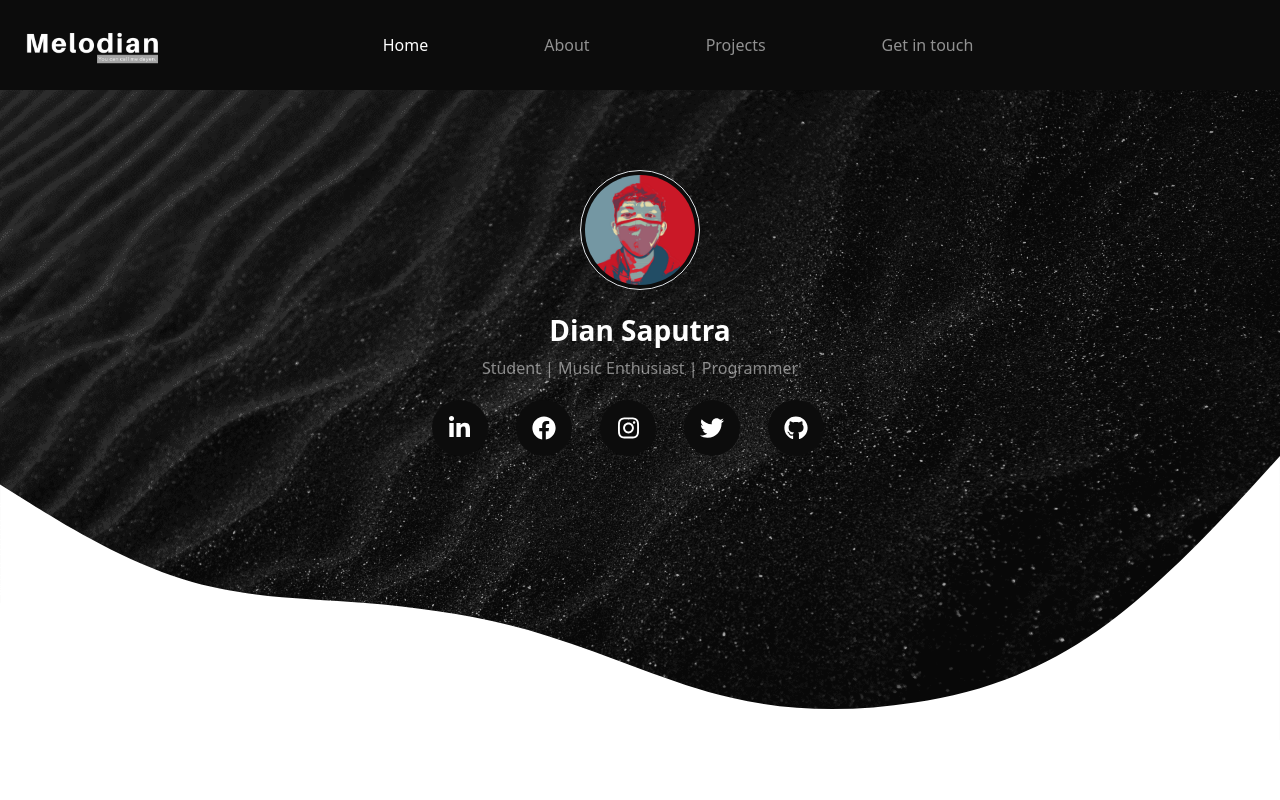
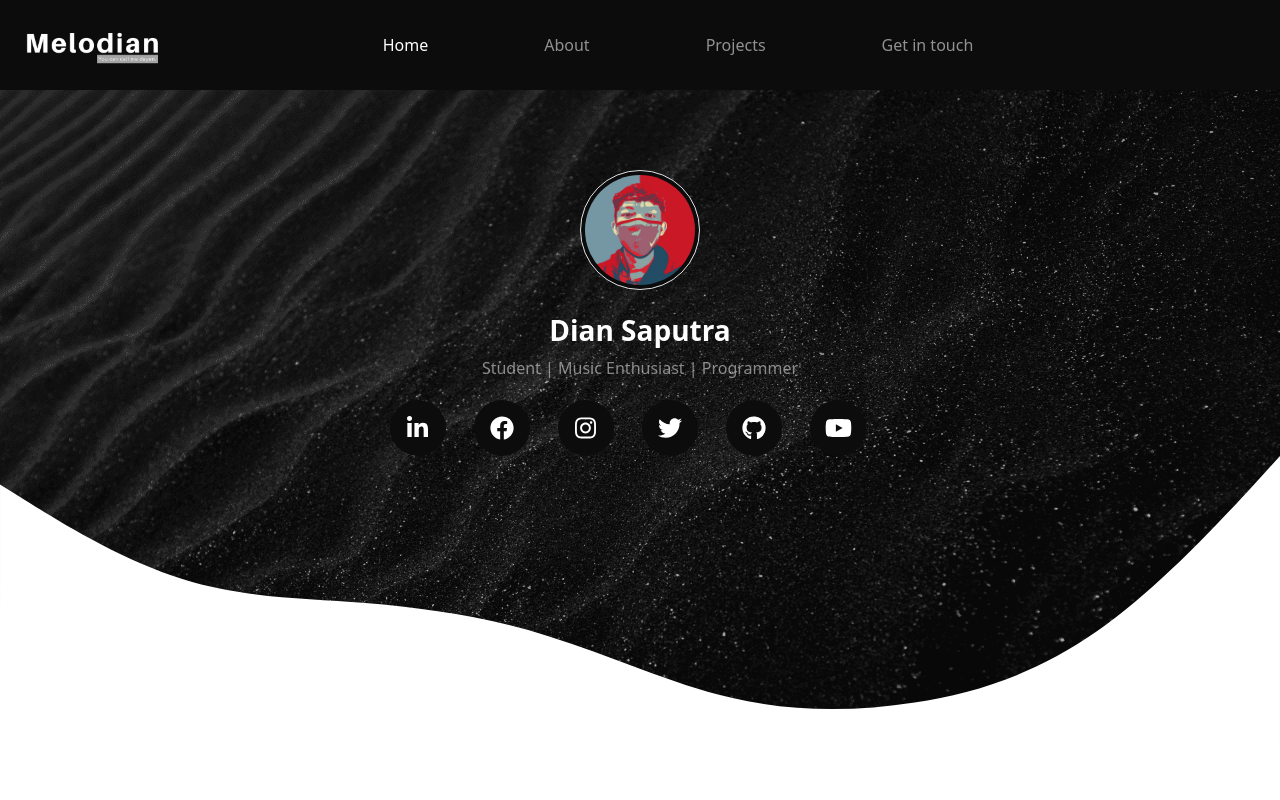
Before and after one commit to dayeeen/dayeeen.github.io, a plain HTML site: page index.html in a window 1280 px wide. Shown: the top 800 px of the page. Drawn offline with nearby package versions, Linux system fonts and the light colour scheme.

Commit message:
add youtube icon + link
biar tampilannya ga kagok, walau kurang 1 sebenernya

```diff
--- a/index.html
+++ b/index.html
@@ -49,6 +49,7 @@
         <a class="social-icon" target="_blank" href="https://www.instagram.com/dayensptr/"><i class="fab fa-instagram"></i></a>
         <a class="social-icon" target="_blank" href="https://www.twitter.com/dayensptr/"><i class="fab fa-twitter"></i></a>
         <a class="social-icon" target="_blank" href="https://www.github.com/dayeeen/"><i class="fab fa-github"></i></a>
+        <a class="social-icon" target="_blank" href="https://www.youtube.com/channel/UCmlcPVDJjLUWpsWS9aDDRCg"><i class="fab fa-youtube"></i></a>
         <svg xmlns="http://www.w3.org/2000/svg" viewBox="0 0 1440 320">
           <path
             fill="#fff"
```
